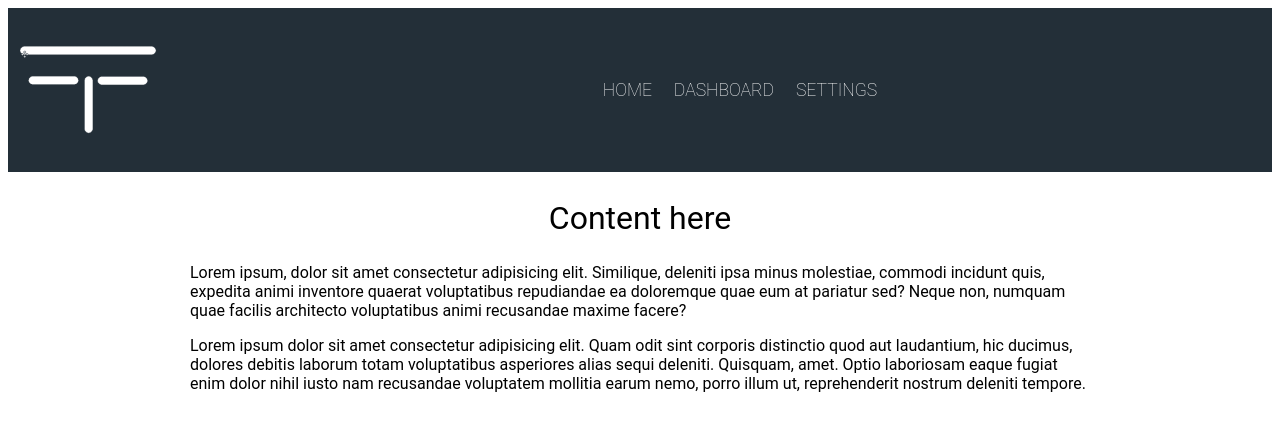
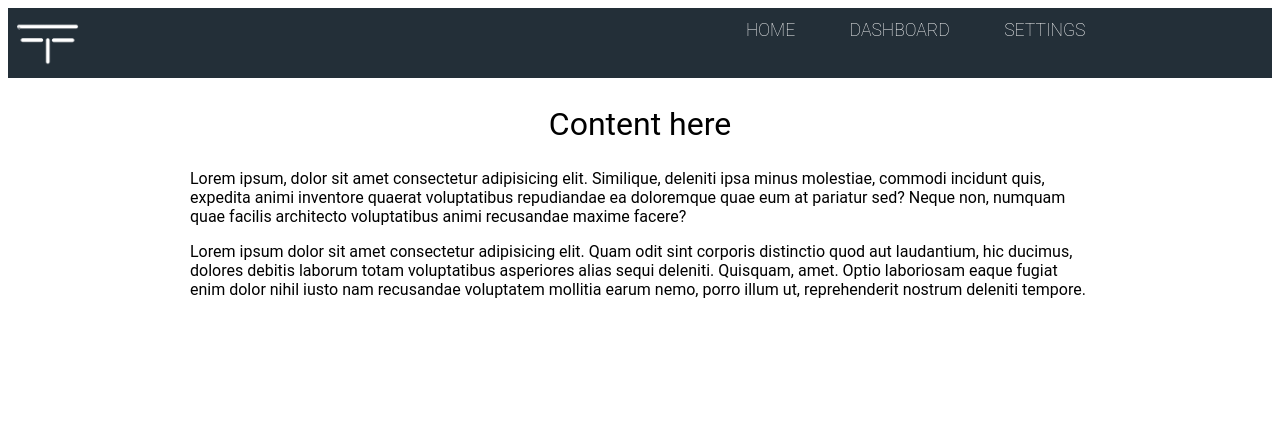
Before and after one commit to flakjakk/ftf-01, a plain HTML site: page index.html in a window 1280 px wide. Drawn offline with Linux system fonts and the light colour scheme.

Commit message:
Refactor CSS

```diff
--- a/css/style.css
+++ b/css/style.css
@@ -32,14 +32,13 @@
     font-weight: lighter;
 }
 
-/* .main-nav li {
+.main-nav li {
     padding: 0 3%;
-} */
+}
 
 .flexbox-container {
     display: flex;
-    min-height: 80px;
-    flex-wrap: wrap;
+    height: 70px;
     background-color: #232f38;
     justify-content: space-between;
     align-items: center;
@@ -47,31 +46,25 @@
 
 /* flexbox item formatting */
 .flexbox-item {
-    /* width: 100px; */
-    height: 100%;
-    margin: 10px;
+    height: 90%;
+    margin: 8px;
     /* border: 3px solid #4c87b4; */
 }
 
 /* logo container */
-.flexbox-item-1 {
-    /* min-height: 60px; */
-    background-color: #232f38;
-    /* flex-shrink: 0; */
+.logo {
+    display: flex;
+    object-fit: contain;
 }
 
-/* .logo-image {
+/* img {
     width: 100%;
-    object-fit: fill;
-}
- */
+} */
 
 /* links container */
 .flexbox-item-2 {
-    /* min-height: 60px; */
     background-color: #232f38;
-    /* align-items: flex-end; */
-    flex-grow: 0.5;
+    flex-grow: 0.3;
 }
 
 .page-content {
--- a/index.html
+++ b/index.html
@@ -18,12 +18,9 @@
     <!--[if lt IE 7]>
             <p class="browsehappy">You are using an <strong>outdated</strong> browser. Please <a href="#">upgrade your browser</a> to improve your experience.</p>
         <![endif]-->
-    <div class="header">
-        <div class="flexbox-container">
-            <div class="flexbox-item flexbox-item-1">
-                <div class="logo-img">
-                    <img src="/images/FTF-logo-wht-140x140.png" alt="logo">
-                </div>
+    <div class="header flexbox-container">
+        <div class="flexbox-item logo">
+            <img src="/images/FTF-logo-wht-140x140.png" width="100%" alt="FTF Logo">
         </div>
         <div class="flexbox-item flexbox-item-2">
             <nav class="nav main-nav">
@@ -35,7 +32,7 @@
             </nav>
         </div>
     </div>
-    </div>
+
     <div class="page-content content-container">
         <h2 class="section-header">Content here</h2>
         <section>
```
Lines whose indentation alone changed are shown as unchanged.
